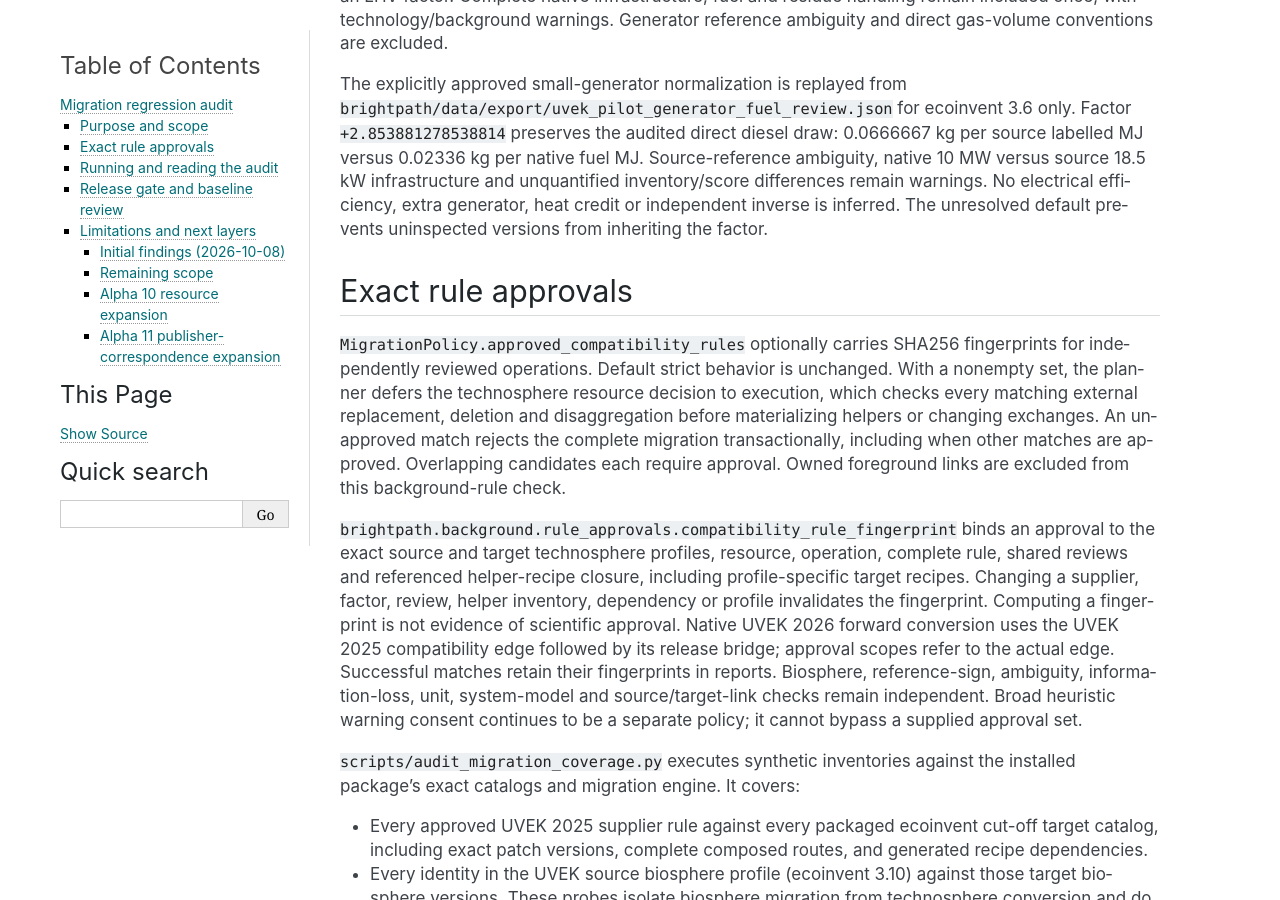
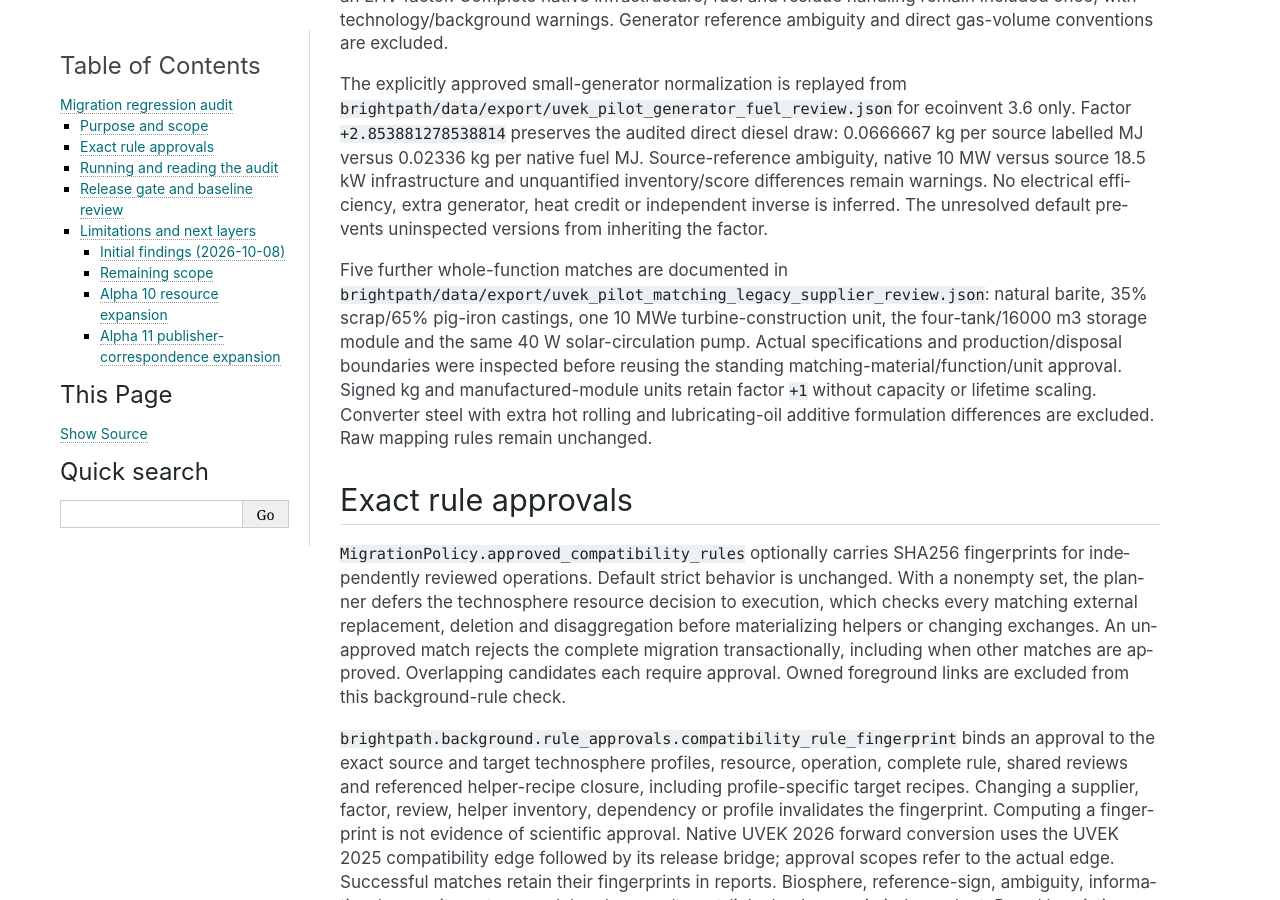
Before and after one commit to romainsacchi/brightpath, a Sphinx documentation site: the page built from docs/migration-audit.rst, in a window 1280 px wide and 900 px high, scrolled down 2299 px. Built offline with Sphinx 7.4.7, drawn with Linux system fonts in a browser that asks for light colours; pages that are not in the unit, such as notebooks, are missing from menus.

Commit message:
Record five verified legacy material and equipment matches

```diff
--- a/docs/migration-audit.rst
+++ b/docs/migration-audit.rst
@@ -119,6 +119,16 @@ Source-reference ambiguity, native 10 MW versus source 18.5 kW infrastructure
 and unquantified inventory/score differences remain warnings. No electrical
 efficiency, extra generator, heat credit or independent inverse is inferred.
 The unresolved default prevents uninspected versions from inheriting the factor.
+
+Five further whole-function matches are documented in
+``brightpath/data/export/uvek_pilot_matching_legacy_supplier_review.json``:
+natural barite, 35% scrap/65% pig-iron castings, one 10 MWe turbine-construction
+unit, the four-tank/16000 m3 storage module and the same 40 W solar-circulation
+pump. Actual specifications and production/disposal boundaries were inspected
+before reusing the standing matching-material/function/unit approval. Signed kg
+and manufactured-module units retain factor ``+1`` without capacity or lifetime
+scaling. Converter steel with extra hot rolling and lubricating-oil additive
+formulation differences are excluded. Raw mapping rules remain unchanged.
 
 Exact rule approvals
 --------------------
```
Also changed, not shown: 1 other file.
